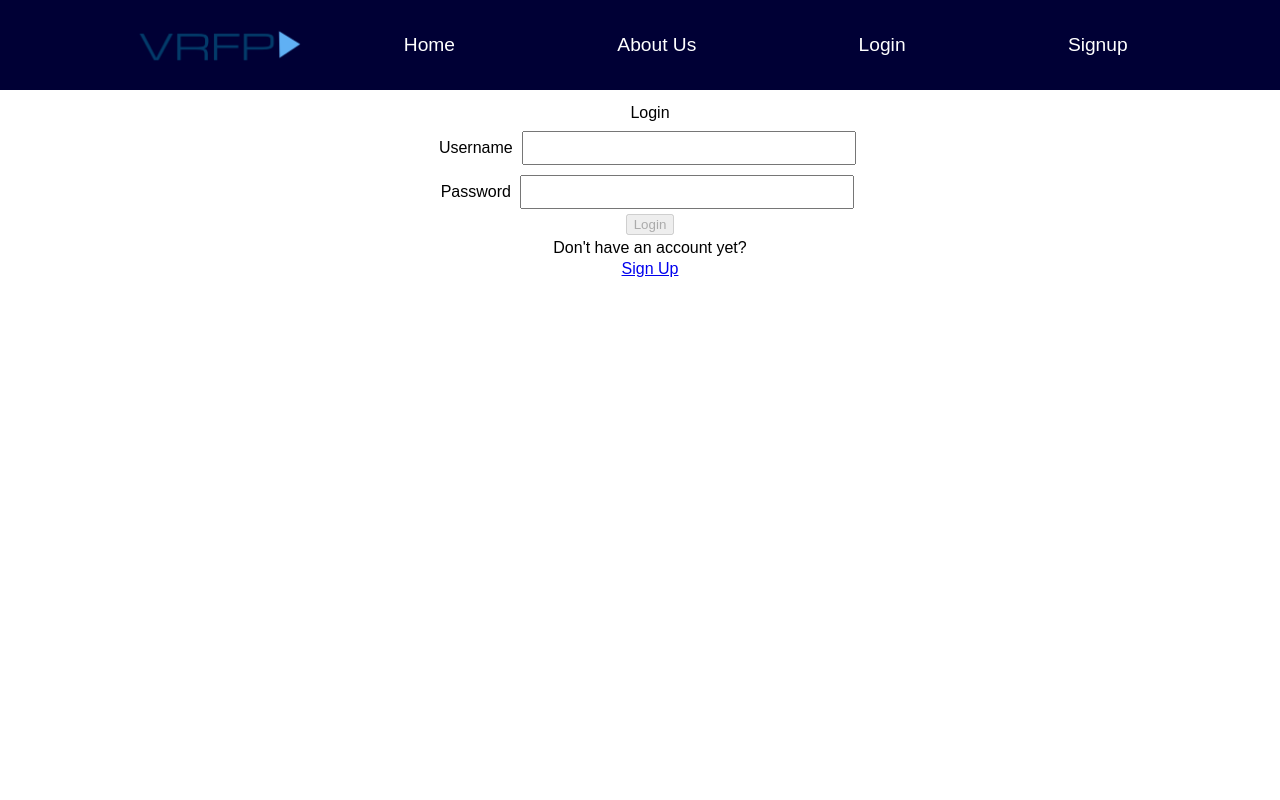
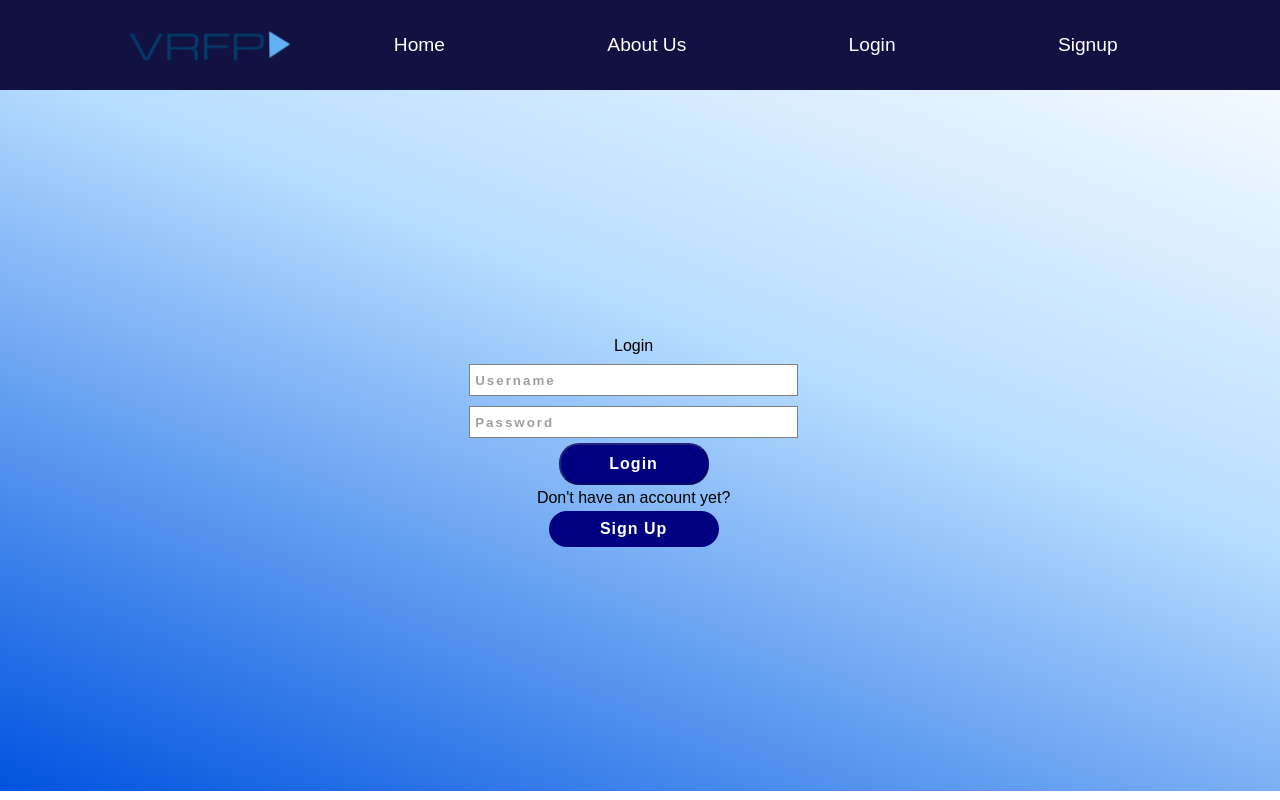
Before and after one commit to bw-ft-virtual-reality-funding/FrontEnd, a React app in the folder vr-funding/: page / in a window 1280 px wide. Built offline with nearby package versions, Linux system fonts and the light colour scheme; a web font is replaced by a local one.

Commit message:
Added more styles

```diff
--- a/vr-funding/src/components/login-signup/Login.js
+++ b/vr-funding/src/components/login-signup/Login.js
@@ -95,31 +95,33 @@ const Login = props => {
 		<form onSubmit={onSubmitHandler}>
 			<h1>Login</h1>
 
-			<label htmlFor="username">
-				Username&nbsp;
+			{/* <label htmlFor="username"> */}
+				{/* Username&nbsp; */}
 				<input
+				placeholder="Username"
 					name="username"
 					type="text"
 					onChange={onInputChange}
 					value={formValues.username}
 				/>
-			</label>
+			{/* </label> */}
 
-			<label htmlFor="password">
-				Password&nbsp;
+			{/* <label htmlFor="password"> */}
+				{/* Password&nbsp; */}
 				<input
+				placeholder="Password"
 					name="password"
 					type="password"
 					onChange={onInputChange}
 					value={formValues.password}
 				/>
-			</label>
-				<button disabled={disabled}>Login</button>
+			{/* </label> */}
+				<button className="button" type="submit" disabled={disabled}>Login</button>
 			<div className="errors">
 				<div>{formErrors.username}</div>
 				<div>{formErrors.password}</div>
 			</div>
-			<p>Don't have an account yet?</p><Link to="/Signup">Sign Up</Link>{" "}
+			<p>Don't have an account yet?</p><Link className="button" to="/Signup">Sign Up</Link>{" "}
 		</form>
 	);
 };
--- a/vr-funding/src/components/login-signup/Signup.js
+++ b/vr-funding/src/components/login-signup/Signup.js
@@ -94,49 +94,53 @@ export default function Signup() {
       <h1>Sign Up</h1>
       <h3>Create your account.</h3>
 
-      <label htmlFor="firstname">
-        First Name&nbsp;
+      {/* <label htmlFor="firstname">
+        First Name&nbsp; */}
 				<input
+        placeholder="First Name"
           name="firstname"
           type="text"
           onChange={onInputChange}
           value={formValues.firstname}
         />
-      </label>
+      {/* </label> */}
       <div>{formErrors.firstname}</div>
 
-      <label htmlFor="lastname">
-        Last Name
+      {/* <label htmlFor="lastname">
+        Last Name */}
 				<input
+        placeholder="Last Name"
           name="lastname"
           type="text"
           onChange={onInputChange}
           value={formValues.lastname}
         />
-      </label>
+      {/* </label> */}
       <div>{formErrors.lastname}</div>
 
-      <label htmlFor="email">
-        Email
+      {/* <label htmlFor="email">
+        Email */}
 				<input
+        placeholder="Email"
           name="email"
           type="email"
           onChange={onInputChange}
           value={formValues.email}
         />
-      </label>
+      {/* </label> */}
       <div>{formErrors.email}</div>
       <div>{formErrors.username}</div>
 
-      <label htmlFor="password">
-        Password
+      {/* <label htmlFor="password">
+        Password */}
 				<input
+        placeholder="Create Password"
           name="password"
           type="password"
           onChange={onInputChange}
           value={formValues.password}
         />
-      </label>
+      {/* </label> */}
       <div>{formErrors.password}</div>
       <button className="button" type="submit" disabled={disabled}>Sign Up Now</button>
 
--- a/vr-funding/src/components/styles/less/forms.less
+++ b/vr-funding/src/components/styles/less/forms.less
@@ -3,8 +3,9 @@ form {
 	flex-direction: column;
 	align-items: center;
 	justify-content: center;
-	width: 100%;
-	margin: 10px;
+	width: 99%;
+	// margin: 10px 0;
+	height: 87.6vh;
 
 	label {
 		width: 100%;
@@ -19,6 +20,17 @@ form {
 		height: 20px;
 		padding: 5px;
 		width: 25%;
+		border: 0.5px solid gray;
+	}
+
+	input::placeholder {
+		font-weight: bold;
+		color: rgb(160, 158, 158);
+		letter-spacing: 2px;;
+	}
+
+	input:focus {
+		border: 0.5px solid navy;
 	}
 
 	p {
@@ -51,7 +63,8 @@ form {
 
 		input[type="radio"]:checked {
             background-color: rgb(85, 169, 248);
-            color: white;
+			color: white;
+			border: solid white 0.5px;
 		}
 
 		.fundraiser::before {
@@ -66,4 +79,8 @@ form {
 			text-align: center;
 		}
 	}
+
+	.errors {
+		color: red;
+	}
 }
--- a/vr-funding/src/components/styles/less/general.less
+++ b/vr-funding/src/components/styles/less/general.less
@@ -6,6 +6,15 @@
 
 body {
     font-family: 'Ubuntu', sans-serif;
+    // height: 90vh;
+}
+
+.App {
+    background: rgb(0,83,223);
+    background: linear-gradient(21deg,
+        rgba(0,83,223,1) 0%,
+        rgba(183,221,255,1) 57%,
+        rgba(255,255,255,1) 100%);
 }
 
 h1, h2, h3, h4, h5, h6 {
@@ -19,6 +28,7 @@ h1, h2, h3, h4, h5, h6 {
     border-radius: 20px;
     text-decoration: none;
     font-weight: bold;
+    font-size: 1rem;
     width: 150px;
     text-align: center;
     letter-spacing: 1px;
--- a/vr-funding/src/components/styles/less/nav.less
+++ b/vr-funding/src/components/styles/less/nav.less
@@ -8,9 +8,9 @@ nav {
 }
 
 #navBar {
-	background-color: #000035;
+	background-color: #121242;
     width: 100%;
-    padding: 10px;
+    padding: 10px 0;
 
 	a {
 		text-decoration: none;
```
Also changed, not shown: vr-funding/src/components/styles/css/index.css.
